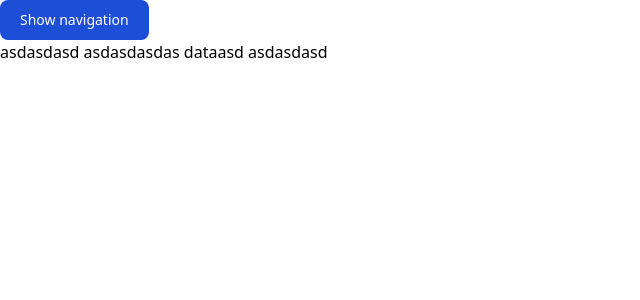
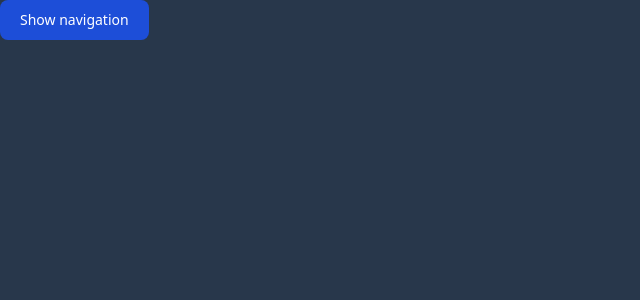
Before and after one commit to Gogo200202/MusicPlayerApp, a React (Vite) app: page / in a window 1280 px wide. Shown: the top 300 px of the page, without its empty margins (0-640 px from the left). Built offline with nearby package versions, Linux system fonts and the light colour scheme.

Commit message:
add cooler to the background

```diff
--- a/index.html
+++ b/index.html
@@ -5,8 +5,12 @@
     <meta name="viewport" content="width=device-width, initial-scale=1.0" />
     <script defer src="https://cdnjs.cloudflare.com/ajax/libs/flowbite/2.2.0/flowbite.min.js"></script>
     <title>Music player app</title>
+    <style>
+      body {background-color: rgb(40, 55, 75);}
+      </style>
   </head>
   <body>
+
     <div id="root"></div>
     <script type="module" src="/src/main.jsx"></script>
 
--- a/src/App.jsx
+++ b/src/App.jsx
@@ -16,6 +16,7 @@ function App() {
         <svg aria-hidden="true" class="w-5 h-5" fill="currentColor" viewBox="0 0 20 20" xmlns="http://www.w3.org/2000/svg"><path fill-rule="evenodd" d="M4.293 4.293a1 1 0 011.414 0L10 8.586l4.293-4.293a1 1 0 111.414 1.414L11.414 10l4.293 4.293a1 1 0 01-1.414 1.414L10 11.414l-4.293 4.293a1 1 0 01-1.414-1.414L8.586 10 4.293 5.707a1 1 0 010-1.414z" clip-rule="evenodd"></path></svg>
         <span class="sr-only">Close menu</span>
     </button>
+
   <div class="py-4 overflow-y-auto">
       <ul class="space-y-2 font-medium">
          <li>
@@ -82,11 +83,6 @@ function App() {
       </ul>
    </div>
 </div>
-asdasdasd
-asdasdasdas
-dataasd
-asdasdasd
-
 </>
   )
 }
--- a/src/main.jsx
+++ b/src/main.jsx
@@ -4,8 +4,7 @@ import App from './App.jsx'
 import '../css/index.css'
 
 ReactDOM.createRoot(document.getElementById('root')).render(
-  <React.StrictMode>
+ <React.StrictMode>
     <App />
-
-  </React.StrictMode>,
+  </React.StrictMode>
 )
```
Also changed, not shown: css/index.css (line endings or trailing spaces).
